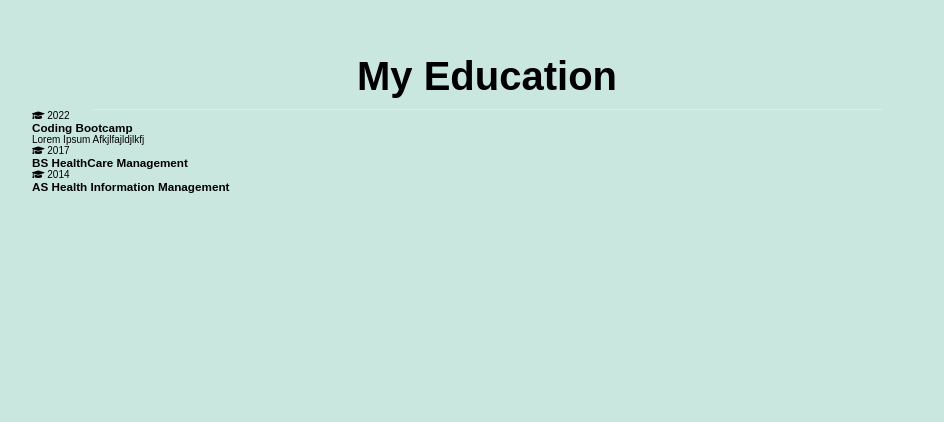
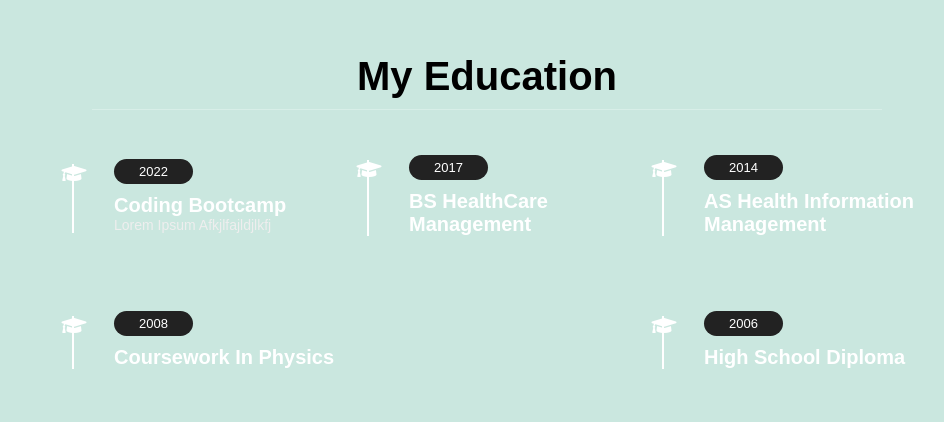
Before and after one commit to bkhanal87/Basu-Khanal-Portfolio, a plain HTML site: page index.html in a window 1280 px wide. Shown: the part 1566-1988 px from the top of the page, without its empty margins (328-1272 px from the left). Drawn offline with nearby package versions, Linux system fonts and the light colour scheme.

```diff
--- a/index.html
+++ b/index.html
@@ -72,6 +72,18 @@
                 <h3>AS Health Information Management</h3>
                 <p></p>
             </div>
+            <div class="box">
+                <i class="fas fa-graduation-cap"></i>
+                <span>2008</span>
+                <h3>Coursework in Physics</h3>
+                <p></p>
+            </div>
+            <div class="box">
+                <i class="fas fa-graduation-cap"></i>
+                <span>2006</span>
+                <h3>High School Diploma</h3>
+                <p></p>
+            </div>
         </div>
 
     </section>
--- a/style.css
+++ b/style.css
@@ -199,6 +199,67 @@
 
 }
 
+.education .box-container{
+    display: flex;
+    align-items: center;
+    justify-content: space-between;
+    flex-wrap: wrap;
+    padding: 1rem 0;
+    padding-left: 3rem;
+
+}
+
+.education .box-container .box{
+    width: 27rem;
+    margin: 4rem 1rem;
+    padding-left: 4rem;
+    border-left: .2rem solid #fff;
+    position: relative;
+}
+
+.education .box-container .box span{
+    font-size: 1.3rem;
+    background: #222;
+    color: #fff;
+    border-radius: 5rem;
+    padding: .5rem 2.5rem;
+}
+
+.education .box-container .box h3{
+    font-size: 2rem;
+    color: #fff;
+    padding-top: 1.5rem;
+
+}
+
+.education .box-container .box p{
+    font-size: 1.4rem;
+    color: #eee;
+    padding-top: 1rem 0;
+
+}
+
+.education .box-container .box i{
+    position: absolute;
+    top: -1.5rem;
+    left: -2.5rem;
+    height: 5rem;
+    width: 5rem;
+    border-radius: 50%;
+    line-height: 5rem;
+    text-align: center;
+    font-size: 2rem;
+    color: #fff;
+    background: var(--lightskyblue);
+
+
+
+
+
+
+
+
+
 
 
 
@@ -248,6 +309,10 @@
         width: 100vw;
     }
 
+    .heading{
+        margin: 0 3rem;
+    }
+
     #menu{
         display: block;
     }
```
Also changed, not shown: project-one pic 2.JPG (added), project-one.JPG (added).
